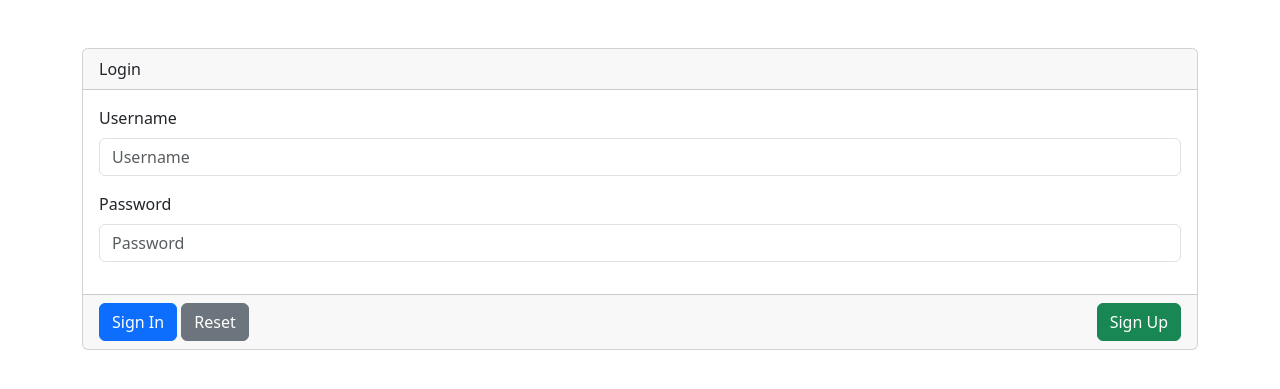
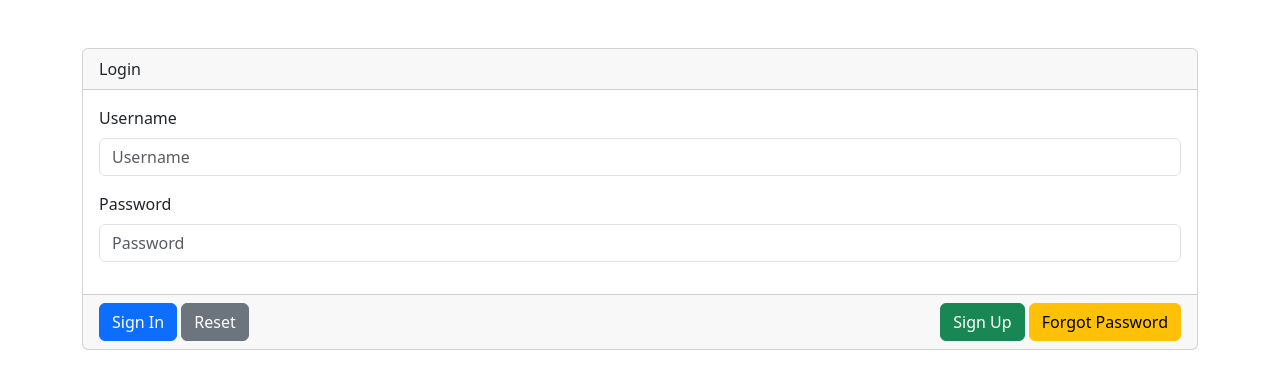
Before and after one commit to auliaggr/ading, a CodeIgniter app: page /database/Sign in a window 1280 px wide. Shown: the top 389 px of the page. Run offline with CodeIgniter, Linux system fonts and the light colour scheme.

Commit message:
PERT 12 FORGOT PASS

```diff
--- a/application/controllers/Sign.php
+++ b/application/controllers/Sign.php
@@ -65,5 +65,50 @@
 
             redirect('Sign');
         }
+
+        public function forgot() {
+            $this -> load -> view('forgot');
+        }
+
+        public function send() {
+            $this -> load -> library('email');
+
+            $this -> email -> from('aul@gmail.com', 'Admin Chat App');
+            $this -> email -> to($this -> input -> get('username'));
+
+            echo $password = rand();
+
+            $this -> email -> subject('Forgot Password');
+            $this -> email -> message('Password baru Anda adalah <b>'.$password.'</b>. Silahkan aktifkan password baru Anda dengan klik <a href="'.site_url('Sign/active/'.urlencode(base64_encode($this -> input -> get('username'))).'/'.$password).'">Disini</a>');
+
+            $this -> email -> send();
+
+            redirect('Sign');
+        }
+
+        public function active($email, $password) {
+            $email = base64_decode(urldecode($email));
+
+            $cUrl = curl_init();
+
+            $options = array(
+                CURLOPT_URL => 'https://asia-south1.gcp.data.mongodb-api.com/app/application-2023-abouk/endpoint/putPenggunaByUsername?username='.$email.'&password='.md5($password),
+                CURLOPT_CUSTOMREQUEST => 'PUT',
+                // CURLOPT_RETURNTRANSFER => true,
+                // CURLOPT_POSTFIELDS => http_build_query(array(
+                //     'username' => $_GET['username'],
+                //     'password' => $_GET['password']
+                // ))
+            );
+
+            curl_setopt_array($cUrl, $options);
+
+            $response = curl_exec($cUrl);
+
+            curl_close($cUrl);
+
+            redirect('Sign');
+        }
+
     }
 ?>
--- a/application/views/sign.php
+++ b/application/views/sign.php
@@ -26,7 +26,7 @@
                 <form id="form_login" action="<?php echo site_url('Sign/in'); ?>">
                     <div class="mb-3">
                         <label for="username" class="form-label">Username</label>
-                        <input type="text" class="form-control" id="username" name="username" placeholder="Username" required>
+                        <input type="email" class="form-control" id="username" name="username" placeholder="Username" required>
                     </div>
                     <div class="mb-3">
                         <label for="password" class="form-label">Password</label>
@@ -37,11 +37,12 @@
             <div class="card-footer">
                 <div class="row">
                     <div class="col-6 text-start">
-                        <button type="submit" class="btn btn-primary btn_signin" form="form_login" data-url="<?php echo site_url('Sign/in'); ?>">Sign In</button>
+                        <button type="submit" class="btn btn-primary btn_sign" form="form_login" data-url="<?php echo site_url('Sign/in'); ?>">Sign In</button>
                         <button type="reset" class="btn btn-secondary" form="form_login">Reset</button>
                     </div>
                     <div class="col-6 text-end">
-                        <button type="submit" class="btn btn-success btn_signup" form="form_login" data-url="<?php echo site_url('Sign/up'); ?>">Sign Up</button>
+                        <button type="submit" class="btn btn-success btn_sign" form="form_login" data-url="<?php echo site_url('Sign/up'); ?>">Sign Up</button>
+                        <a href="<?php echo site_url('Sign/forgot'); ?>" class="btn btn-warning">Forgot Password</a>
                     </div>
                 </div>
             </div>
--- a/assets/js/sign.js
+++ b/assets/js/sign.js
@@ -1,5 +1,5 @@
 $(document).ready(function () {
-    $('.btn_signin').click(function() {
+    $('.btn_sign').click(function() {
         var url = $(this).data('url');
 
         $('#form_login').prop('action', url);
```
